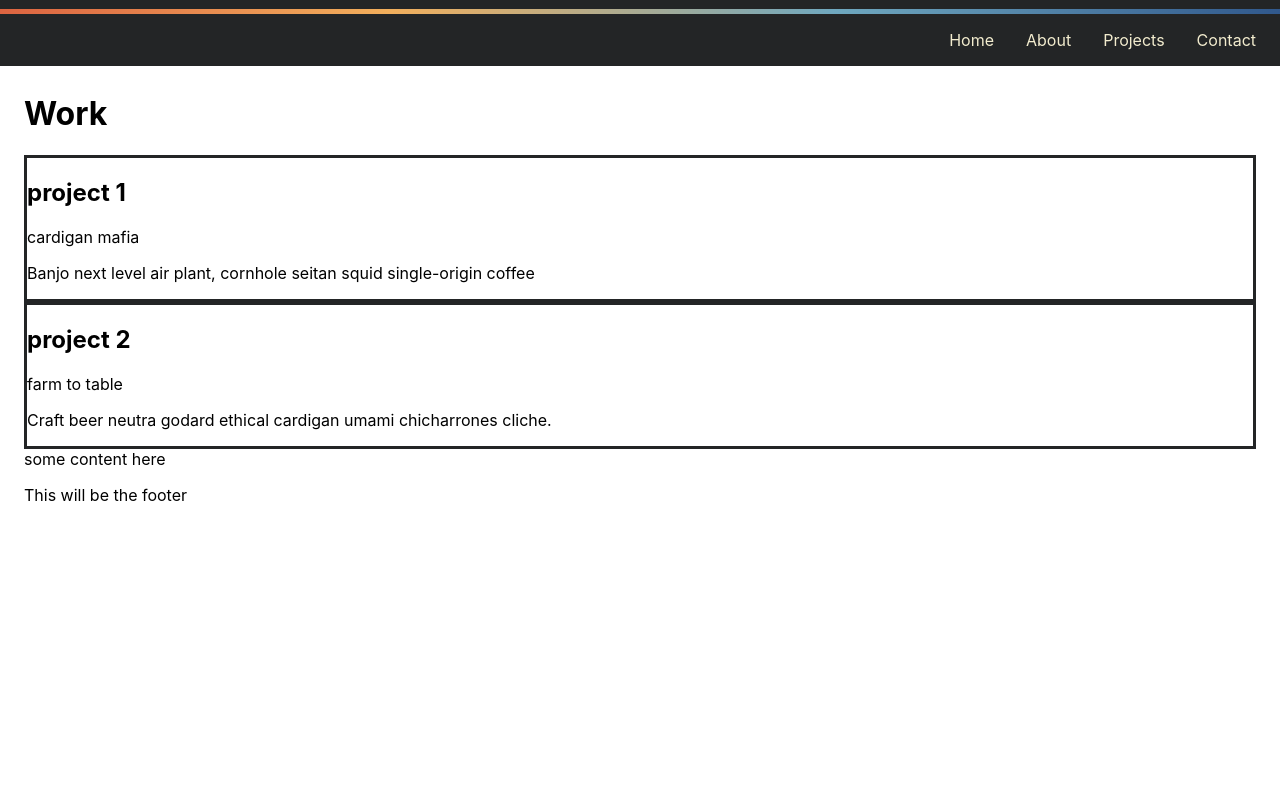
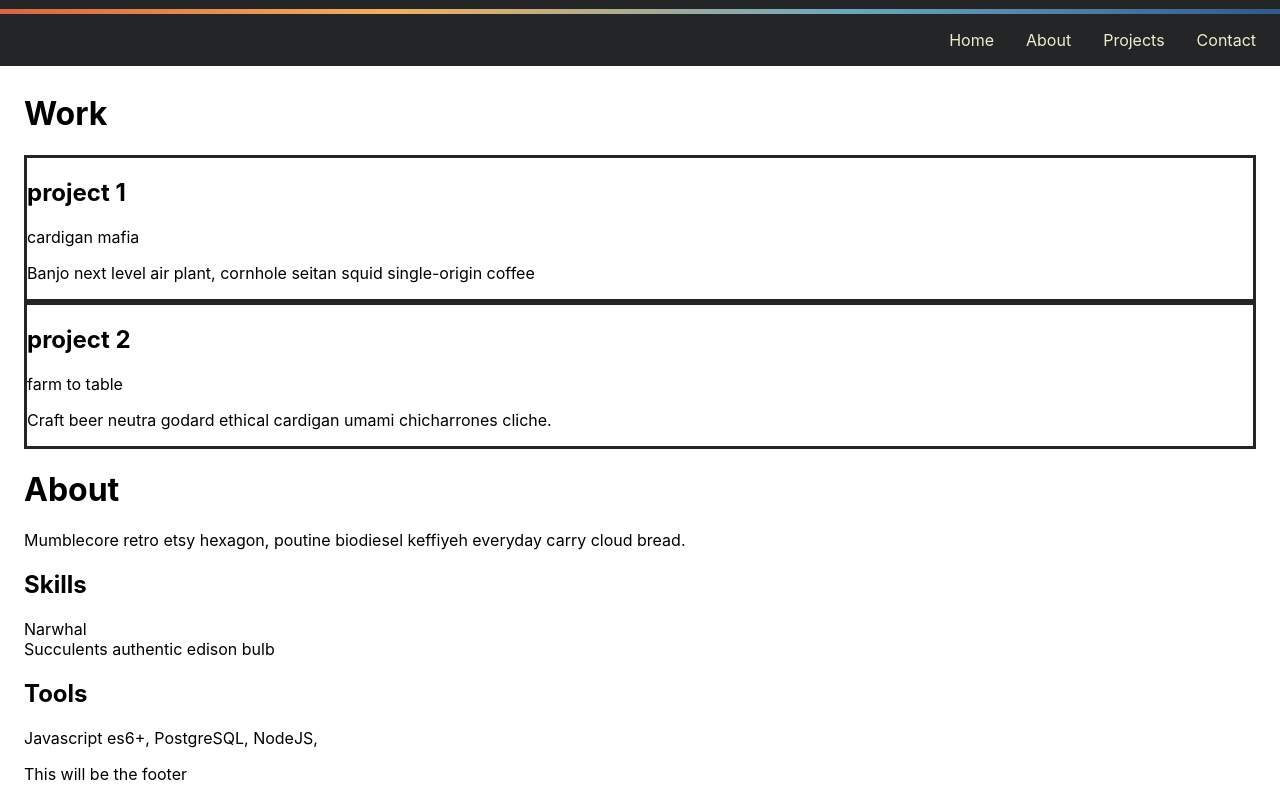
Before and after one commit to cswithen/portfolio, a Next.js app: page / in a window 1280 px wide. Shown: the part 791-1591 px from the top of the page. Before the commit the page ends 1312 px from the top, so only its background shows below. Built offline with nearby package versions, Linux system fonts and the light colour scheme.

Commit message:
refactor: index about page
included about component into the page render and also refactored how the data is imported into the application to travel through the index component and down into the subcomponents

```diff
--- a/pages/index.js
+++ b/pages/index.js
@@ -4,12 +4,16 @@ import styles from "../styles/Home.module.css";
 //components
 import Layout from "../components/_Layout";
 import ProjectGrid from "../components/ProjectGrid";
+import About from "../components/About";
+
+//data
+import data from "../lib/templateProjectData.json";
 
 export default function Home() {
   return (
     <Layout>
-      <ProjectGrid />
-      <div>some content here</div>
+      <ProjectGrid projects={data.projects} />
+      <About about={data.about} />
     </Layout>
   );
 }
```
